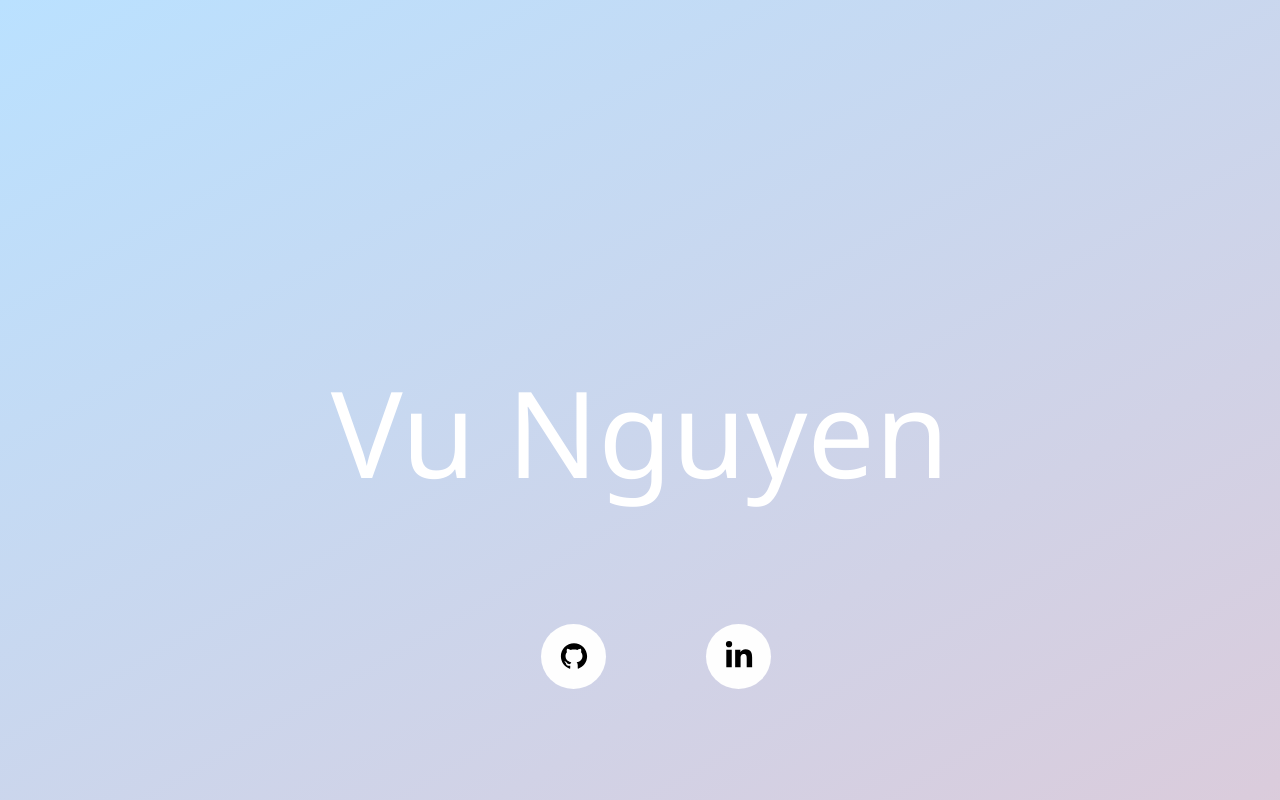
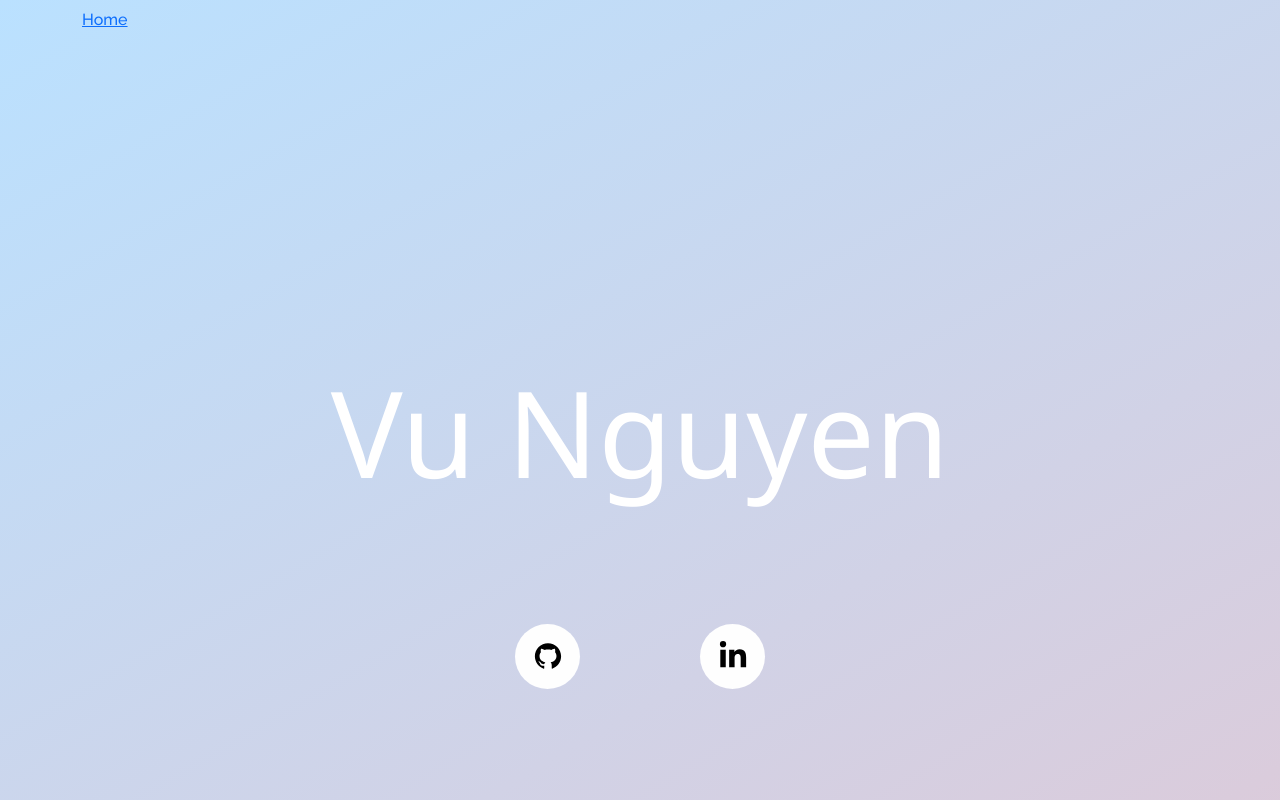
Before and after one commit to vunguyen312/vunguyen312.github.io, a React (Create React App) app: page /#/ in a window 1280 px wide. Shown: the top 800 px of the page. Built offline with nearby package versions, Linux system fonts and the light colour scheme.

Commit message:
Added navbar and home button

```diff
--- a/src/App.jsx
+++ b/src/App.jsx
@@ -1,12 +1,14 @@
 import './App.css';
 import './styles.css';
 import Home from './components/Home';
+import Navbar from './components/Navbar';
 import { HashRouter as Router, Route, Routes } from "react-router-dom";
 
 function App() {
   return (
     <Router>
       <div className="App">
+        <Navbar />
         <Routes>
           <Route path="/" element={<Home />} />
         </Routes>
--- /dev/null
+++ b/src/components/Navbar.jsx
@@ -0,0 +1,26 @@
+import { useState } from "react";
+import { Link } from "react-router-dom";
+import Navbar from "react-bootstrap/Navbar";
+import Container from "react-bootstrap/Container";
+
+function NavBar(){
+    const [expand, updateExpanded] = useState(false);
+    const [navColour, updateNavbar] = useState(false);
+
+    return(
+        <Navbar
+            expanded={expand}
+            fixed="top"
+            expand="md"
+            className={navColour ? "sticky" : "navbar"}
+        >
+            <Container>
+                <Link to="/">
+                    <p className="home-button">Home</p>
+                </Link>
+            </Container>
+        </Navbar>
+    );
+}
+
+export default NavBar;
--- a/src/styles.css
+++ b/src/styles.css
@@ -28,6 +28,24 @@
     margin-top: 45vh !important;
     margin-bottom: 15vh !important;
 }
+
+.home-socials {
+    display: flex;
+    justify-content: center;
+    align-items: center;
+}
+
+.home-about-social-links {
+    list-style: none;
+    padding: 0;
+    margin: 0;
+}
+
+.home-about-social-links .social-icons {
+    display: inline-block;
+    margin: 0 10px;
+}
+
 
 .home-social-icons {
     position: relative !important;
```
Also changed, not shown: 2 other files (tests, documents, lock files or other folders).
